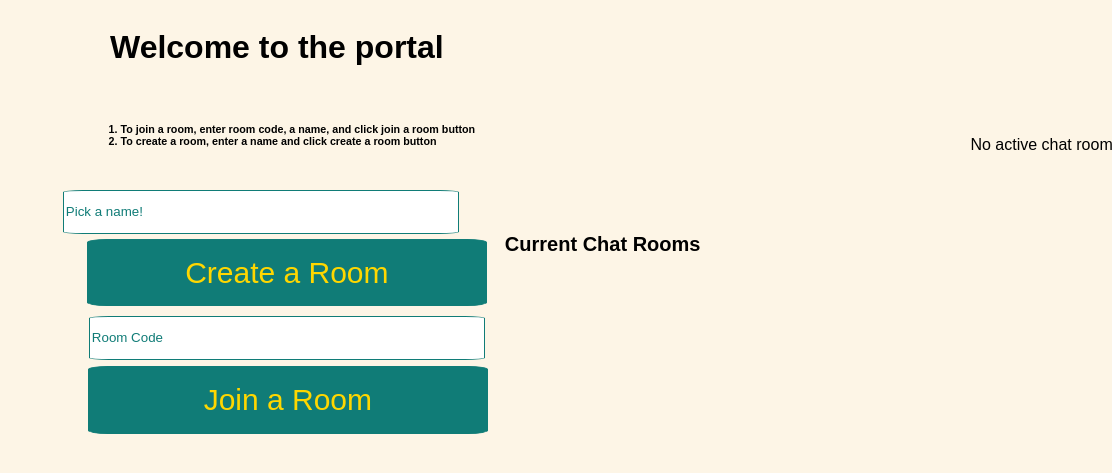
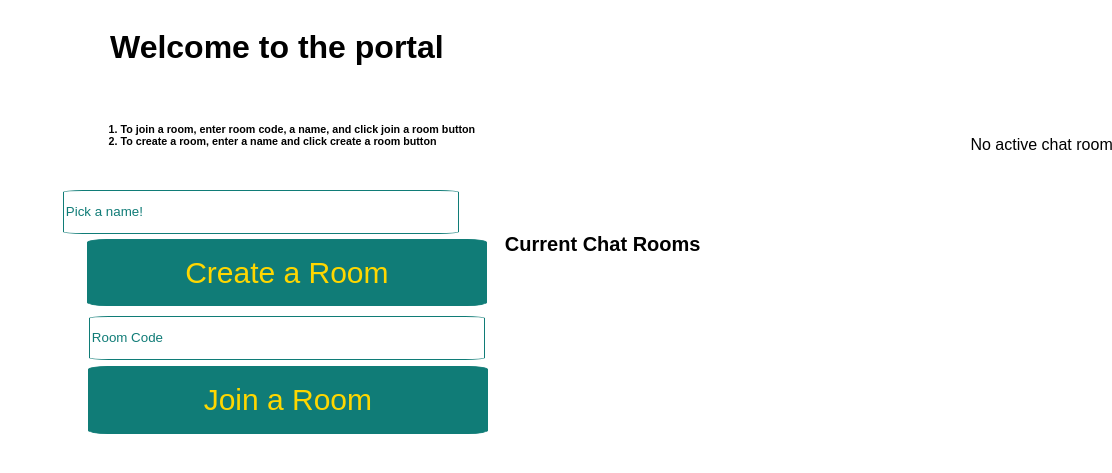
Before and after one commit to jarvisluke416/FIASKCHAT, a Flask app: page / in a window 1320 px wide; the page is wider, and only the part inside the window is pictured. Shown: the top 473 px of that part, without its empty margins (208-1320 px from the left). Run offline with Flask 3, Linux system fonts and the light colour scheme; some libraries are stand-ins or nearby versions; some web fonts are replaced.

Commit message:
Update base.html

```diff
--- a/templates/base.html
+++ b/templates/base.html
@@ -17,7 +17,7 @@
     ></script>
     <style>
       body {
-        background-color: oldlace;
+        background-color: white;
         color: #000000;
         font-family: Arial, sans-serif;
         transition: background-color 0.3s, color 0.3s;
@@ -26,7 +26,7 @@
       /* Dark mode styles */
       .dark-mode {
         background-color: #121212;
-        color: oldlace;
+        color: white;
       }
 
       /* Button styles */
```
